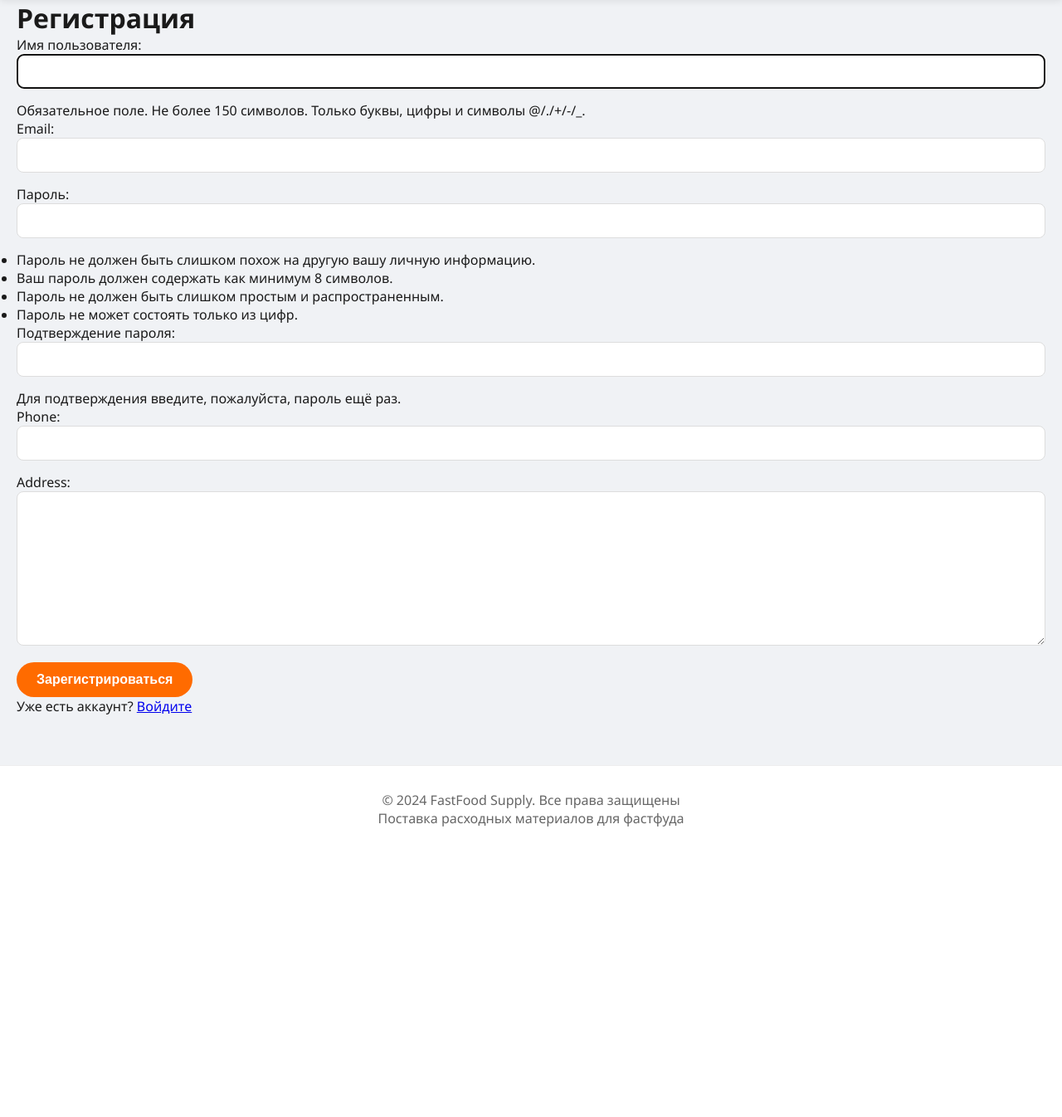
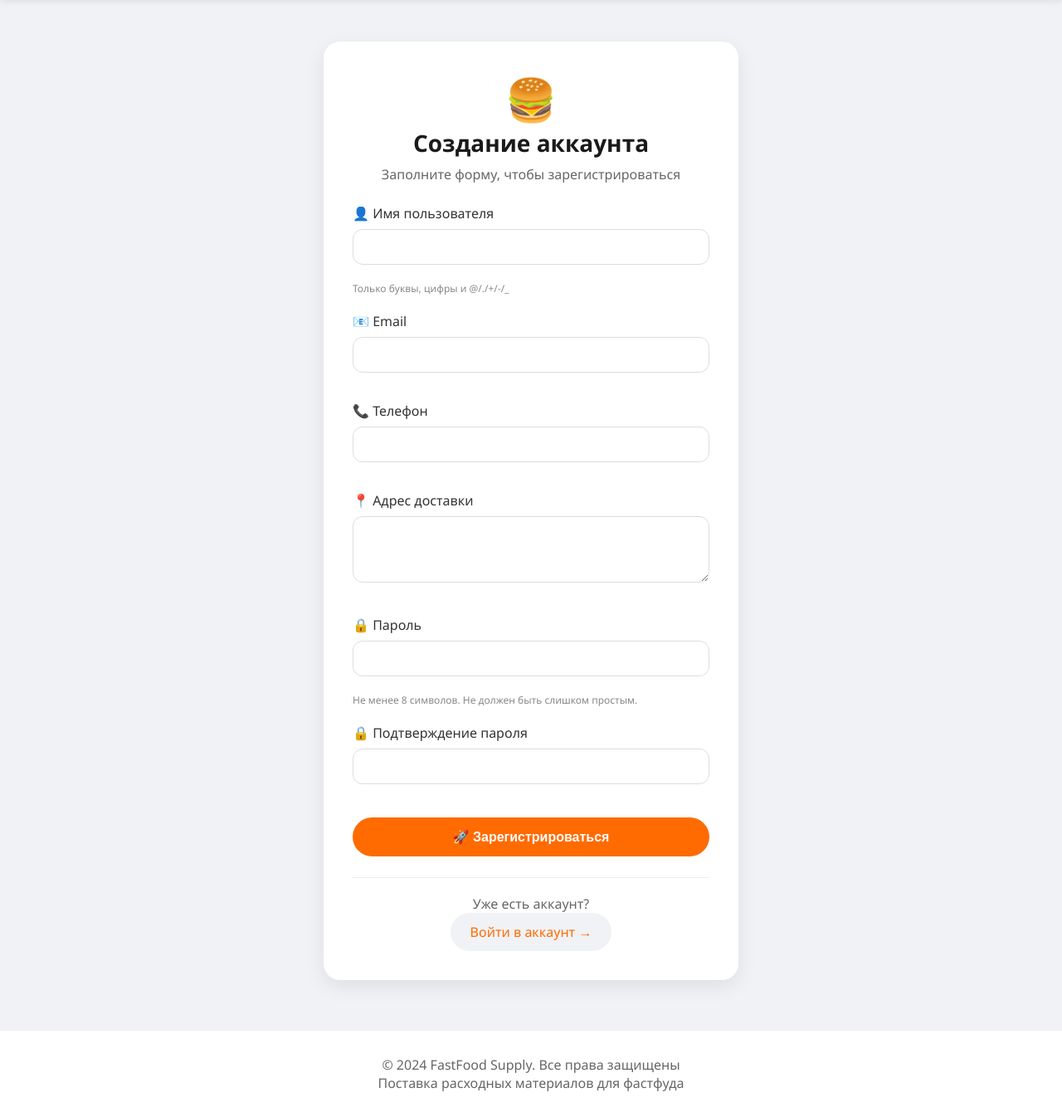
Before and after one commit to prohorenkov413-png/fastfood-supply, a Django app: page /register/ in a window 1280 px wide. Shown: the part 59-1405 px from the top of the page at 83% size. Before the commit the page ends 1055 px from the top, so only its background shows below. Run offline with Django 5.2, Linux system fonts and the light colour scheme.

Commit message:
Улучшен дизайн страницы регистрации

```diff
--- a/shop/templates/shop/register.html
+++ b/shop/templates/shop/register.html
@@ -1,12 +1,98 @@
- {% extends 'shop/base.html' %}
+{% extends 'shop/base.html' %}
 {% block content %}
-<h1>Регистрация</h1>
 
-<form method="post">
-    {% csrf_token %}
-    {{ form.as_p }}
-    <button type="submit">Зарегистрироваться</button>
-</form>
+<div style="max-width: 500px; margin: 50px auto;">
+    <div style="background: white; border-radius: 20px; padding: 35px; box-shadow: 0 8px 25px rgba(0,0,0,0.08);">
 
-<p>Уже есть аккаунт? <a href="/login/">Войдите</a></p>
+        <div style="text-align: center; margin-bottom: 25px;">
+            <div style="font-size: 50px;">🍔</div>
+            <h1 style="font-size: 28px; margin-bottom: 8px;">Создание аккаунта</h1>
+            <p style="color: #666;">Заполните форму, чтобы зарегистрироваться</p>
+        </div>
+
+        <form method="post">
+            {% csrf_token %}
+
+            {% if form.errors %}
+            <div style="background: #fff3cd; border: 1px solid #ffeeba; border-radius: 12px; padding: 15px; margin-bottom: 20px;">
+                <div style="color: #856404; font-weight: 500;">⚠️ Пожалуйста, исправьте ошибки:</div>
+                <ul style="margin: 10px 0 0 20px; color: #856404;">
+                    {% for field in form %}
+                        {% for error in field.errors %}
+                            <li>{{ error }}</li>
+                        {% endfor %}
+                    {% endfor %}
+                </ul>
+            </div>
+            {% endif %}
+
+            <div style="margin-bottom: 20px;">
+                <label style="display: block; margin-bottom: 8px; font-weight: 500; color: #333;">
+                    👤 Имя пользователя
+                </label>
+                <input type="text" name="username" value="{{ form.username.value|default:'' }}" required
+                       style="width: 100%; padding: 12px 15px; border: 1px solid #ddd; border-radius: 12px; font-size: 15px;">
+                <div style="font-size: 12px; color: #888; margin-top: 5px;">
+                    Только буквы, цифры и @/./+/-/_
+                </div>
+            </div>
+
+            <div style="margin-bottom: 20px;">
+                <label style="display: block; margin-bottom: 8px; font-weight: 500; color: #333;">
+                    📧 Email
+                </label>
+                <input type="email" name="email" value="{{ form.email.value|default:'' }}" required
+                       style="width: 100%; padding: 12px 15px; border: 1px solid #ddd; border-radius: 12px; font-size: 15px;">
+            </div>
+
+            <div style="margin-bottom: 20px;">
+                <label style="display: block; margin-bottom: 8px; font-weight: 500; color: #333;">
+                    📞 Телефон
+                </label>
+                <input type="text" name="phone" value="{{ form.phone.value|default:'' }}" required
+                       style="width: 100%; padding: 12px 15px; border: 1px solid #ddd; border-radius: 12px; font-size: 15px;">
+            </div>
+
+            <div style="margin-bottom: 20px;">
+                <label style="display: block; margin-bottom: 8px; font-weight: 500; color: #333;">
+                    📍 Адрес доставки
+                </label>
+                <textarea name="address" rows="3" required
+                          style="width: 100%; padding: 12px 15px; border: 1px solid #ddd; border-radius: 12px; font-size: 15px;">{{ form.address.value|default:'' }}</textarea>
+            </div>
+
+            <div style="margin-bottom: 20px;">
+                <label style="display: block; margin-bottom: 8px; font-weight: 500; color: #333;">
+                    🔒 Пароль
+                </label>
+                <input type="password" name="password1" required
+                       style="width: 100%; padding: 12px 15px; border: 1px solid #ddd; border-radius: 12px; font-size: 15px;">
+                <div style="font-size: 12px; color: #888; margin-top: 5px;">
+                    Не менее 8 символов. Не должен быть слишком простым.
+                </div>
+            </div>
+
+            <div style="margin-bottom: 25px;">
+                <label style="display: block; margin-bottom: 8px; font-weight: 500; color: #333;">
+                    🔒 Подтверждение пароля
+                </label>
+                <input type="password" name="password2" required
+                       style="width: 100%; padding: 12px 15px; border: 1px solid #ddd; border-radius: 12px; font-size: 15px;">
+            </div>
+
+            <button type="submit" style="width: 100%; background: #ff6b00; color: white; padding: 14px; border: none; border-radius: 40px; font-size: 16px; font-weight: 600; cursor: pointer; transition: background 0.2s;">
+                🚀 Зарегистрироваться
+            </button>
+        </form>
+
+        <div style="text-align: center; margin-top: 25px; padding-top: 20px; border-top: 1px solid #eee;">
+            <p style="color: #666;">Уже есть аккаунт?</p>
+            <a href="/login/" style="display: inline-block; background: #f0f2f5; color: #ff6b00; padding: 12px 24px; border-radius: 40px; text-decoration: none; font-weight: 500;">
+                Войти в аккаунт →
+            </a>
+        </div>
+
+    </div>
+</div>
+
 {% endblock %}
```
